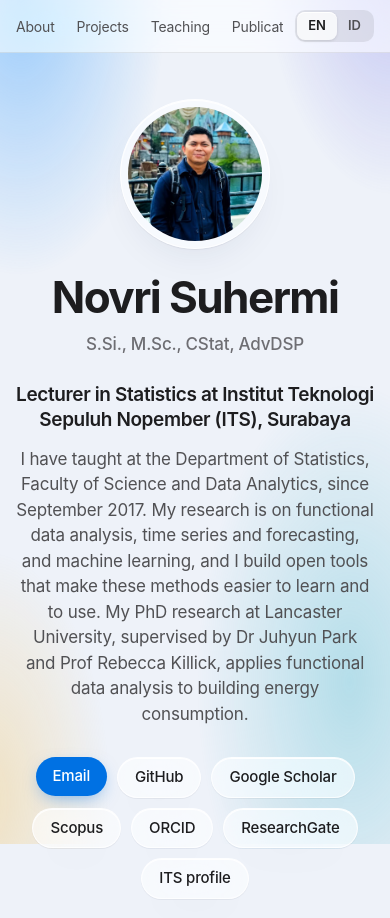
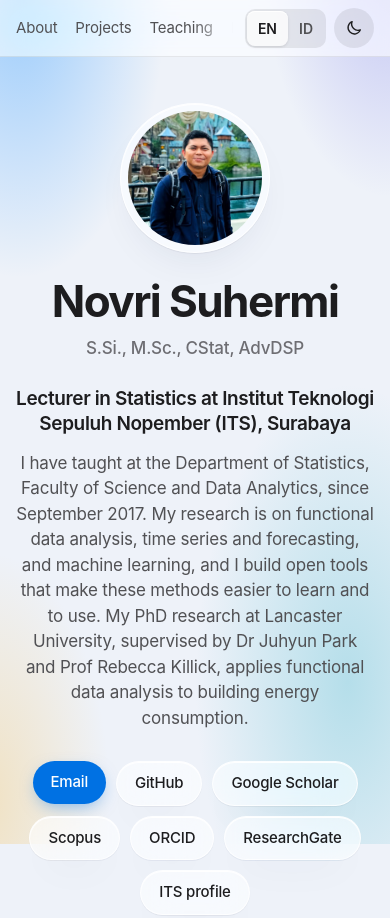
Before and after one commit to novrisuhermi/novrisuhermi.github.io, a plain HTML site: page index.html in a window 390 px wide. Shown: the top 918 px of the page. Drawn offline with Linux system fonts and the light colour scheme.

Commit message:
Light theme by default with a dark theme button; mobile refinements

```diff
--- a/index.html
+++ b/index.html
@@ -1,10 +1,17 @@
 <!DOCTYPE html>
-<html lang="en" data-lang="en">
+<html lang="en" data-lang="en" data-theme="light">
 <head>
 <meta charset="utf-8">
 <meta name="viewport" content="width=device-width, initial-scale=1, viewport-fit=cover">
-<meta name="theme-color" content="#eef2f9" media="(prefers-color-scheme: light)">
-<meta name="theme-color" content="#06070b" media="(prefers-color-scheme: dark)">
+<meta name="theme-color" content="#eef2f9" id="theme-color">
+<script>
+  (function () {
+    var t = 'light';
+    try { t = localStorage.getItem('theme') === 'dark' ? 'dark' : 'light'; } catch (e) {}
+    document.documentElement.setAttribute('data-theme', t);
+    if (t === 'dark') document.querySelector('#theme-color').setAttribute('content', '#06070b');
+  })();
+</script>
 <title>Novri Suhermi · Statistics, forecasting and open tools</title>
 <meta name="description" content="Novri Suhermi, lecturer at the Department of Statistics, Institut Teknologi Sepuluh Nopember (ITS), Surabaya: research in functional data analysis, time series and forecasting, open tools, teaching and publications.">
 <meta property="og:title" content="Novri Suhermi">
@@ -42,8 +49,7 @@
     --a-dsa: #8944ab; --a-mkt: #b25e00; --a-more: #6e6e73;
     color-scheme: light;
   }
-  @media (prefers-color-scheme: dark) {
-    :root {
+  html[data-theme="dark"] {
       --bg: #06070b;
       --orb-1: rgba(41, 151, 255, .30);
       --orb-2: rgba(94, 92, 230, .30);
@@ -67,13 +73,12 @@
       --a-lunar: #9e9cff; --a-sem: #ff6b8b; --a-gst: #5bd77a; --a-ts: #5ac8db;
       --a-dsa: #d29cf0; --a-mkt: #ffb340; --a-more: #a1a1a6;
       color-scheme: dark;
-    }
   }
   * { box-sizing: border-box; }
   html { -webkit-text-size-adjust: 100%; scroll-behavior: smooth; }
   @media (prefers-reduced-motion: reduce) { html { scroll-behavior: auto; } }
   body {
-    margin: 0; color: var(--text); background: var(--bg);
+    margin: 0; color: var(--text); background: var(--bg); -webkit-tap-highlight-color: transparent;
     font-family: -apple-system, BlinkMacSystemFont, "SF Pro Text", "Inter", "Helvetica Neue", Arial, sans-serif;
     font-size: 17px; line-height: 1.5; letter-spacing: -0.012em;
     -webkit-font-smoothing: antialiased; -moz-osx-font-smoothing: grayscale;
@@ -129,6 +134,13 @@
                 background: transparent; border: 0; border-radius: 8px; padding: 4px 11px; cursor: pointer; }
   .seg button[aria-pressed="true"] { background: var(--glass-strong); color: var(--text);
                                      box-shadow: 0 1px 3px rgba(0, 0, 0, .12), inset 0 1px 0 var(--glass-highlight); }
+
+  .theme { flex: none; display: inline-flex; align-items: center; justify-content: center; width: 36px; height: 36px;
+           margin-left: 10px; padding: 0; border: 0; border-radius: 50%; cursor: pointer; color: var(--text);
+           background: var(--hair); }
+  .theme:hover { background: var(--glass-strong); }
+  .theme svg { width: 18px; height: 18px; stroke: var(--text); fill: none; }
+  html[data-theme="light"] .i-sun, html[data-theme="dark"] .i-moon { display: none; }
 
   /* hero */
   .hero { text-align: center; padding: 72px 0 18px; }
@@ -237,6 +249,10 @@
   .contact p { color: var(--text-2); max-width: 34em; margin: 14px auto 0; }
   footer { text-align: center; color: var(--text-3); font-size: 13px; padding: 40px 0 56px; }
 
+  .pubs .r, .pubs .m, .pubs .t, .plain .m, .contact .mail, .rows .ds { overflow-wrap: anywhere; }
+  code { white-space: normal; overflow-wrap: anywhere; }
+  .rows a { padding: 6px 0; }
+
   html[data-lang="en"] [lang="id"], html[data-lang="id"] [lang="en"] { display: none !important; }
 
   @media (max-width: 900px) {
@@ -248,6 +264,17 @@
     body { font-size: 16px; }
     .wrap { padding: 0 16px; }
     .brand { display: none; }
+    .nav .wrap { height: 56px; }
+    .links { -webkit-mask-image: linear-gradient(to right, #000 82%, transparent);
+             mask-image: linear-gradient(to right, #000 82%, transparent); padding-right: 18px; }
+    .links a { font-size: 15px; margin-right: 18px; padding: 10px 0; }
+    .seg button { padding: 7px 11px; font-size: 14px; }
+    .theme { width: 40px; height: 40px; margin-left: 8px; }
+    .glass, .nav { -webkit-backdrop-filter: blur(18px) saturate(170%); backdrop-filter: blur(18px) saturate(170%); }
+    .wallpaper::before { animation: none; }
+    .pill { font-size: 15px; padding: 10px 18px; }
+    .contact { padding: 34px 20px; }
+    .contact .mail { font-size: 22px; }
     .hero { padding-top: 46px; }
     .avatar { width: 150px; height: 150px; }
     .bento { grid-template-columns: 1fr; gap: 14px; }
@@ -284,6 +311,10 @@
       <button type="button" data-set="en" aria-pressed="true">EN</button>
       <button type="button" data-set="id" aria-pressed="false">ID</button>
     </div>
+    <button type="button" class="theme" id="theme-toggle" aria-label="Switch to dark mode">
+      <svg class="i-moon" viewBox="0 0 24 24" fill="none" stroke="currentColor" stroke-width="1.8" stroke-linecap="round" stroke-linejoin="round" aria-hidden="true"><path d="M20.5 14.5A8.5 8.5 0 0 1 9.5 3.5a8.5 8.5 0 1 0 11 11z"/></svg>
+      <svg class="i-sun" viewBox="0 0 24 24" fill="none" stroke="currentColor" stroke-width="1.8" stroke-linecap="round" aria-hidden="true"><circle cx="12" cy="12" r="4.2"/><path d="M12 2.5v2.2M12 19.3v2.2M2.5 12h2.2M19.3 12h2.2M5.3 5.3l1.6 1.6M17.1 17.1l1.6 1.6M5.3 18.7l1.6-1.6M17.1 6.9l1.6-1.6"/></svg>
+    </button>
   </div>
 </nav>
 
@@ -580,7 +611,26 @@
     var saved = null;
     try { saved = localStorage.getItem('lang'); } catch (e) {}
     set(saved || ((navigator.language || '').toLowerCase().indexOf('id') === 0 ? 'id' : 'en'));
-    buttons.forEach(function (b) { b.addEventListener('click', function () { set(b.dataset.set); }); });
+    buttons.forEach(function (b) { b.addEventListener('click', function () { set(b.dataset.set); label(); }); });
+
+    var toggle = document.getElementById('theme-toggle'), meta = document.getElementById('theme-color');
+    function label() {
+      var dark = root.getAttribute('data-theme') === 'dark', id = root.getAttribute('data-lang') === 'id';
+      var text = dark ? (id ? 'Ganti ke mode terang' : 'Switch to light mode')
+                      : (id ? 'Ganti ke mode gelap' : 'Switch to dark mode');
+      toggle.setAttribute('aria-label', text);
+      toggle.setAttribute('title', text);
+    }
+    function theme(t) {
+      root.setAttribute('data-theme', t);
+      meta.setAttribute('content', t === 'dark' ? '#06070b' : '#eef2f9');
+      try { localStorage.setItem('theme', t); } catch (e) {}
+      label();
+    }
+    toggle.addEventListener('click', function () {
+      theme(root.getAttribute('data-theme') === 'dark' ? 'light' : 'dark');
+    });
+    label();
   })();
 </script>
 </body>
```
Also changed, not shown: 1 other file.
